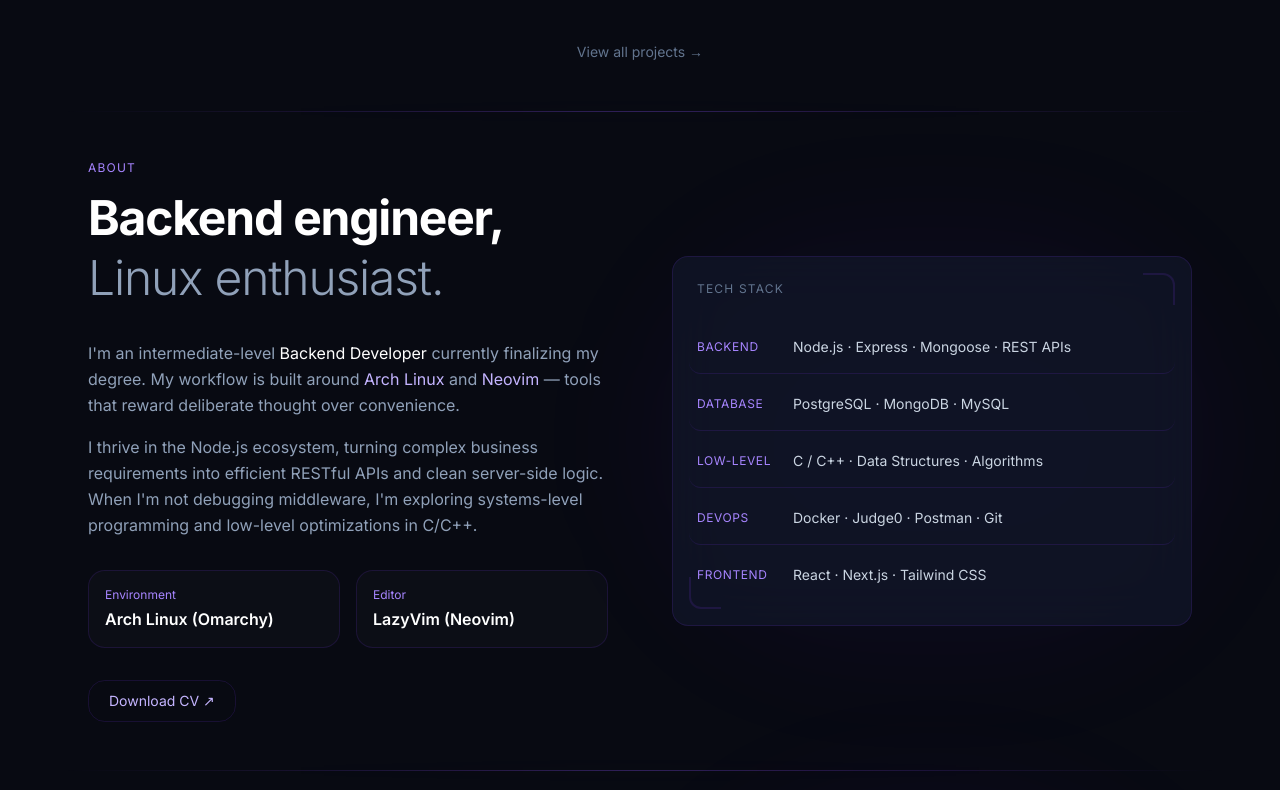
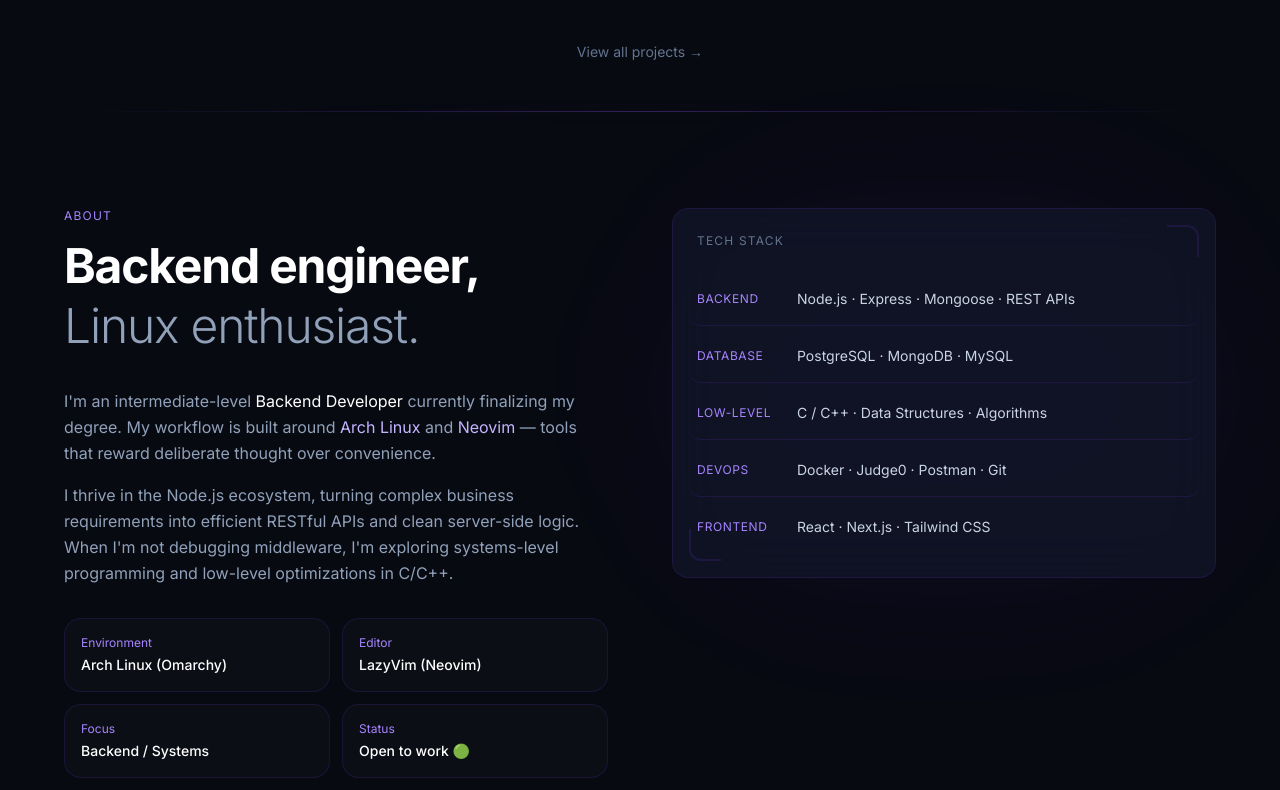
Before and after one commit to md-ehtesham57/portfolio, a Next.js app: page / in a window 1280 px wide. Shown: the part 1790-2580 px from the top of the page. Built offline with nearby package versions, Linux system fonts and the light colour scheme.

Commit message:
feat: UI improvement for About, Project Details and Footer sections.

```diff
--- a/src/app/projects/[slug]/page.tsx
+++ b/src/app/projects/[slug]/page.tsx
@@ -1,7 +1,6 @@
 import { notFound } from "next/navigation";
 import { projects } from "@/data/projects";
 import ProjectDetail from "@/components/sections/ProjectDetail";
-import Navbar from "@/components/ui/Navbar";
 
 export function generateStaticParams() {
   return projects.map((p) => ({ slug: p.slug }));
@@ -11,12 +10,5 @@
   const { slug } = await params;
   const project = projects.find((p) => p.slug === slug);
   if (!project) notFound();
-  return (
-    <>
-      <Navbar />
-      <main className="relative z-10 pt-28">
-        <ProjectDetail project={project} />
-      </main>
-    </>
-  );
+  return <ProjectDetail project={project} />;
 }
--- a/src/components/sections/AboutSection.tsx
+++ b/src/components/sections/AboutSection.tsx
@@ -1,89 +1,121 @@
-import Container from "@/components/ui/Container";
+"use client";
 
-export default function AboutSection() {
+import { motion } from "framer-motion";
+import { staggerContainer, fadeInUp } from "@/lib/motion";
+
 const skills = [
-    { category: "Backend", items: "Node.js · Express · Mongoose · REST APIs" },
+  { category: "Backend",  items: "Node.js · Express · Mongoose · REST APIs" },
   { category: "Database", items: "PostgreSQL · MongoDB · MySQL" },
-    { category: "Low-Level", items: "C / C++ · Data Structures · Algorithms" },
-    { category: "DevOps", items: "Docker · Judge0 · Postman · Git" },
+  { category: "Low-Level",items: "C / C++ · Data Structures · Algorithms" },
+  { category: "DevOps",   items: "Docker · Judge0 · Postman · Git" },
   { category: "Frontend", items: "React · Next.js · Tailwind CSS" },
 ];
 
+const cards = [
+  { label: "Environment", value: "Arch Linux (Omarchy)" },
+  { label: "Editor",      value: "LazyVim (Neovim)" },
+  { label: "Focus",       value: "Backend / Systems" },
+  { label: "Status",      value: "Open to work 🟢" },
+];
+
+export default function AboutSection() {
   return (
-    <section className="py-12">
-      <Container>
-        <div className="grid grid-cols-1 lg:grid-cols-2 gap-16 items-center">
+    <section className="py-24 px-6">
+      <div className="max-w-6xl mx-auto">
+        <div className="grid grid-cols-1 lg:grid-cols-2 gap-16 items-start">
 
           {/* LEFT */}
-          <div className="space-y-8">
-            <div>
+          <motion.div
+            variants={staggerContainer}
+            initial="hidden"
+            whileInView="show"
+            viewport={{ once: true }}
+            className="space-y-8"
+          >
+            <motion.div variants={fadeInUp}>
               <p className="text-xs text-violet-400 font-mono uppercase tracking-widest mb-3">About</p>
               <h2 className="text-4xl md:text-5xl font-bold text-white tracking-tight leading-tight">
                 Backend engineer,<br />
                 <span className="text-slate-400 font-light">Linux enthusiast.</span>
               </h2>
-            </div>
+            </motion.div>
 
-            <div className="space-y-4 text-slate-400 leading-relaxed">
+            <motion.div variants={fadeInUp} className="space-y-4 text-slate-400 leading-relaxed">
               <p>
                 I'm an intermediate-level <span className="text-white">Backend Developer</span> currently
                 finalizing my degree. My workflow is built around{" "}
                 <span className="text-violet-300">Arch Linux</span> and{" "}
-                <span className="text-violet-300">Neovim</span> — tools that reward deliberate thought over
-                convenience.
+                <span className="text-violet-300">Neovim</span> — tools that reward deliberate thought
+                over convenience.
               </p>
               <p>
                 I thrive in the Node.js ecosystem, turning complex business requirements into
                 efficient RESTful APIs and clean server-side logic. When I'm not debugging
                 middleware, I'm exploring systems-level programming and low-level optimizations in C/C++.
               </p>
+            </motion.div>
+
+            {/* 2×2 stat cards */}
+            <motion.div variants={fadeInUp} className="grid grid-cols-2 gap-3">
+              {cards.map((c) => (
+                <div key={c.label} className="p-4 rounded-xl border border-white/5 bg-white/[0.02] hover:border-violet-500/20 transition-colors">
+                  <p className="text-xs text-violet-400 font-mono mb-1">{c.label}</p>
+                  <p className="text-sm text-white font-medium">{c.value}</p>
                 </div>
+              ))}
+            </motion.div>
 
-            <div className="grid grid-cols-2 gap-4">
-              <div className="p-4 rounded-xl border border-white/5 bg-white/[0.02]">
-                <p className="text-xs text-violet-400 font-mono mb-1">Environment</p>
-                <p className="text-white font-semibold">Arch Linux (Omarchy)</p>
-              </div>
-              <div className="p-4 rounded-xl border border-white/5 bg-white/[0.02]">
-                <p className="text-xs text-violet-400 font-mono mb-1">Editor</p>
-                <p className="text-white font-semibold">LazyVim (Neovim)</p>
-              </div>
-            </div>
-
+            <motion.div variants={fadeInUp}>
               <a
                 href="https://shorturl.at/uKWXm"
                 target="_blank"
-              className="inline-flex items-center gap-2 px-5 py-2.5 text-sm text-violet-300 border border-violet-500/30 hover:border-violet-400/50 hover:bg-violet-500/8 rounded-xl transition-all duration-200"
+                className="inline-flex items-center gap-2 px-5 py-2.5 text-sm text-violet-300 border border-violet-500/30 hover:border-violet-400/50 hover:bg-violet-500/[0.08] rounded-xl transition-all duration-200"
               >
                 Download CV ↗
               </a>
-          </div>
+            </motion.div>
+          </motion.div>
 
-          {/* RIGHT — Skills table */}
-          <div className="relative">
+          {/* RIGHT — Skills panel */}
+          <motion.div
+            initial={{ opacity: 0, x: 20 }}
+            whileInView={{ opacity: 1, x: 0 }}
+            viewport={{ once: true }}
+            transition={{ duration: 0.6, ease: "easeOut" }}
+            className="relative"
+          >
             <div className="absolute -inset-4 bg-violet-600/5 blur-3xl rounded-full pointer-events-none" />
-            <div className="relative rounded-2xl border border-white/8 bg-[#111627]/80 backdrop-blur-xl p-6">
+            <div className="relative rounded-2xl border border-white/[0.08] bg-[#111627]/80 backdrop-blur-xl p-6">
               <p className="text-xs text-slate-500 font-mono uppercase tracking-widest mb-6">Tech Stack</p>
 
               <div className="space-y-1">
                 {skills.map((s, i) => (
-                  <div
-                    key={i}
+                  <motion.div
+                    key={s.category}
+                    initial={{ opacity: 0, x: 10 }}
+                    whileInView={{ opacity: 1, x: 0 }}
+                    viewport={{ once: true }}
+                    transition={{ delay: i * 0.07, duration: 0.35 }}
                     className="group flex items-start gap-4 py-4 border-b border-white/5 last:border-0 hover:bg-white/[0.02] -mx-2 px-2 rounded-lg transition-colors"
                   >
-                    <span className="text-xs text-violet-400 font-mono uppercase tracking-wider min-w-[80px] pt-0.5">{s.category}</span>
-                    <span className="text-sm text-slate-300 group-hover:text-white transition-colors">{s.items}</span>
-                  </div>
+                    <span className="text-xs text-violet-400 font-mono uppercase tracking-wider min-w-[84px] pt-0.5 shrink-0">
+                      {s.category}
+                    </span>
+                    <span className="text-sm text-slate-300 group-hover:text-white transition-colors">
+                      {s.items}
+                    </span>
+                  </motion.div>
                 ))}
               </div>
 
-              {/* Decorative corner */}
+              {/* Corner accents */}
               <div className="absolute top-4 right-4 w-8 h-8 border-r-2 border-t-2 border-violet-500/20 rounded-tr-lg" />
               <div className="absolute bottom-4 left-4 w-8 h-8 border-l-2 border-b-2 border-violet-500/20 rounded-bl-lg" />
             </div>
+          </motion.div>
+
         </div>
       </div>
-      </Container>
     </section>
   );
 }
--- a/src/components/ui/Navbar.tsx
+++ b/src/components/ui/Navbar.tsx
@@ -23,11 +23,7 @@
   return (
     <nav className={`fixed top-0 w-full z-50 transition-all duration-500 ${scrolled ? "py-3" : "py-5"}`}>
       <div className="max-w-6xl mx-auto px-6">
-        <div className={`flex items-center justify-between px-6 py-3 rounded-2xl border transition-all duration-500 ${
-          scrolled
-            ? "border-violet-500/20 bg-[#080a12]/90 backdrop-blur-xl shadow-[0_0_30px_rgba(124,58,237,0.08)]"
-            : "border-transparent bg-transparent"
-        }`}>
+        <div className={`flex items-center justify-between px-6 py-3 rounded-2xl border transition-all duration-500 ${scrolled ? "border-violet-500/20 bg-[#080a12]/90 backdrop-blur-xl shadow-[0_0_30px_rgba(124,58,237,0.08)]" : "border-transparent bg-transparent"}`}>
           <Link href="/" className="group flex items-center gap-2.5">
             <div className="w-7 h-7 rounded-lg bg-violet-600 flex items-center justify-center text-xs font-bold text-white">
               E
```
Also changed, not shown: src/components/sections/Footer.tsx (+25 -37 lines), src/components/sections/Hero.tsx (+16 -34 lines), src/components/sections/ProjectDetail.tsx (+39 -85 lines). Lines whose indentation alone changed are shown as unchanged.
